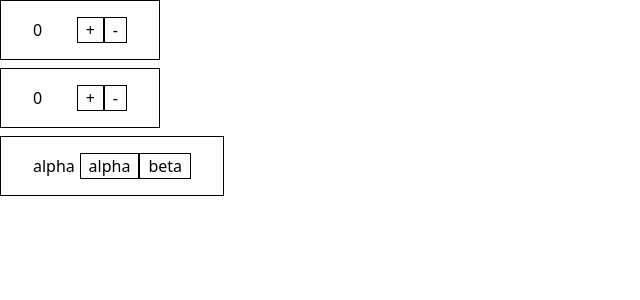
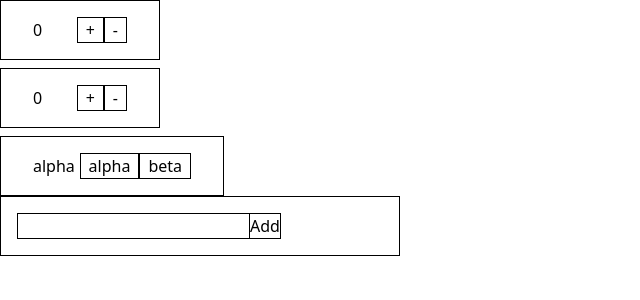
Before and after one commit to Normaltic/react-global-state-without-library-test, a Next.js app: page / in a window 1280 px wide. Shown: the top 300 px of the page, without its empty margins (0-640 px from the left). Built offline with nearby package versions, Linux system fonts and the light colour scheme.

Commit message:
Implement createStore util function

```diff
--- a/src/app/page.tsx
+++ b/src/app/page.tsx
@@ -1,5 +1,6 @@
 import Counter from "@/components/counter/Counter";
 import Record from "@/components/record/Record";
+import TodoList from "@/components/todo/TodoList";
 
 export default function Home() {
   return (
@@ -7,6 +8,7 @@ export default function Home() {
       <main>
         <Counter />
         <Record />
+        <TodoList />
       </main>
     </div>
   );
--- /dev/null
+++ b/src/components/todo/TodoForm.tsx
@@ -0,0 +1,31 @@
+import { addTodo } from "@/store/todoStore";
+import { useState } from "react";
+
+function TodoForm() {
+  const [content, setContent] = useState("");
+
+  const handleChange = (e: React.ChangeEvent<HTMLInputElement>) => {
+    const { value } = e.target;
+    if (value) setContent(value);
+  };
+
+  const handleSubmit = (e: React.FormEvent) => {
+    e.preventDefault();
+    addTodo(content);
+    setContent("");
+  };
+
+  return (
+    <form onSubmit={handleSubmit}>
+      <input
+        className="border"
+        type="text"
+        value={content}
+        onChange={handleChange}
+      />
+      <button className="border border-l-0">Add</button>
+    </form>
+  );
+}
+
+export default TodoForm;
--- /dev/null
+++ b/src/components/todo/TodoItem.tsx
@@ -0,0 +1,21 @@
+export interface TodoItemProps {
+  id: number;
+  content: string;
+  onRemove: (id: TodoItemProps["id"]) => void;
+}
+
+function TodoItem({ id, content, onRemove }: TodoItemProps) {
+  return (
+    <div className="border flex justify-between items-center px-6 py-2">
+      <div>
+        <h6 className="font-bold"># {id}</h6>
+        <p>{content}</p>
+      </div>
+      <button type="button" onClick={() => onRemove(id)}>
+        X
+      </button>
+    </div>
+  );
+}
+
+export default TodoItem;
--- /dev/null
+++ b/src/components/todo/TodoList.tsx
@@ -0,0 +1,30 @@
+"use client";
+import useTodoStore from "@/hooks/useTodoStore";
+import { removeTodo } from "@/store/todoStore";
+
+import TodoForm from "./TodoForm";
+import TodoItem from "./TodoItem";
+
+function TodoList() {
+  const { todos } = useTodoStore();
+
+  return (
+    <div className="p-4 border w-[25rem]">
+      <TodoForm />
+      {!!todos.length && (
+        <div className="mt-2 flex flex-col gap-2">
+          {todos.map(({ id, content }) => (
+            <TodoItem
+              key={id}
+              id={id}
+              content={content}
+              onRemove={removeTodo}
+            />
+          ))}
+        </div>
+      )}
+    </div>
+  );
+}
+
+export default TodoList;
--- /dev/null
+++ b/src/hooks/useTodoStore.tsx
@@ -0,0 +1,14 @@
+import { subscribe, getSnapshot, initialTodoStore } from "@/store/todoStore";
+import { useSyncExternalStore } from "react";
+
+function useTodoStore() {
+  const store = useSyncExternalStore(
+    subscribe,
+    getSnapshot,
+    () => initialTodoStore
+  );
+
+  return store;
+}
+
+export default useTodoStore;
--- /dev/null
+++ b/src/store/todoStore.ts
@@ -0,0 +1,36 @@
+import createStore from "@/utils/createStore";
+
+interface TodoItem {
+  id: number;
+  content: string;
+}
+
+interface TodoStore {
+  todos: TodoItem[];
+}
+
+let id = 0;
+
+export const initialTodoStore: TodoStore = {
+  todos: []
+};
+
+export const { getSnapshot, setSnapshot, subscribe } =
+  createStore(initialTodoStore);
+
+export function addTodo(todo: TodoItem["content"]) {
+  const store = getSnapshot();
+  id += 1;
+  const nextId = id;
+  setSnapshot({
+    todos: [...store.todos, { id: nextId, content: todo }]
+  });
+}
+
+export function removeTodo(id: TodoItem["id"]) {
+  const store = getSnapshot();
+  const filtered = store.todos.filter((todo) => todo.id !== id);
+  setSnapshot({
+    todos: [...filtered]
+  });
+}
--- /dev/null
+++ b/src/utils/createStore.tsx
@@ -0,0 +1,28 @@
+function createStore<T>(initialStore: T) {
+  let store: T = initialStore;
+  let listeners: Array<() => void> = [];
+
+  function getSnapshot() {
+    return store;
+  }
+
+  function setSnapshot(value: Partial<T>) {
+    store = { ...store, ...value };
+    listeners.forEach((listener) => listener());
+  }
+
+  function subscribe(listener: () => void) {
+    listeners.push(listener);
+    return () => {
+      listeners = listeners.filter((fn) => fn !== listener);
+    };
+  }
+
+  return {
+    getSnapshot,
+    setSnapshot,
+    subscribe
+  };
+}
+
+export default createStore;
```
